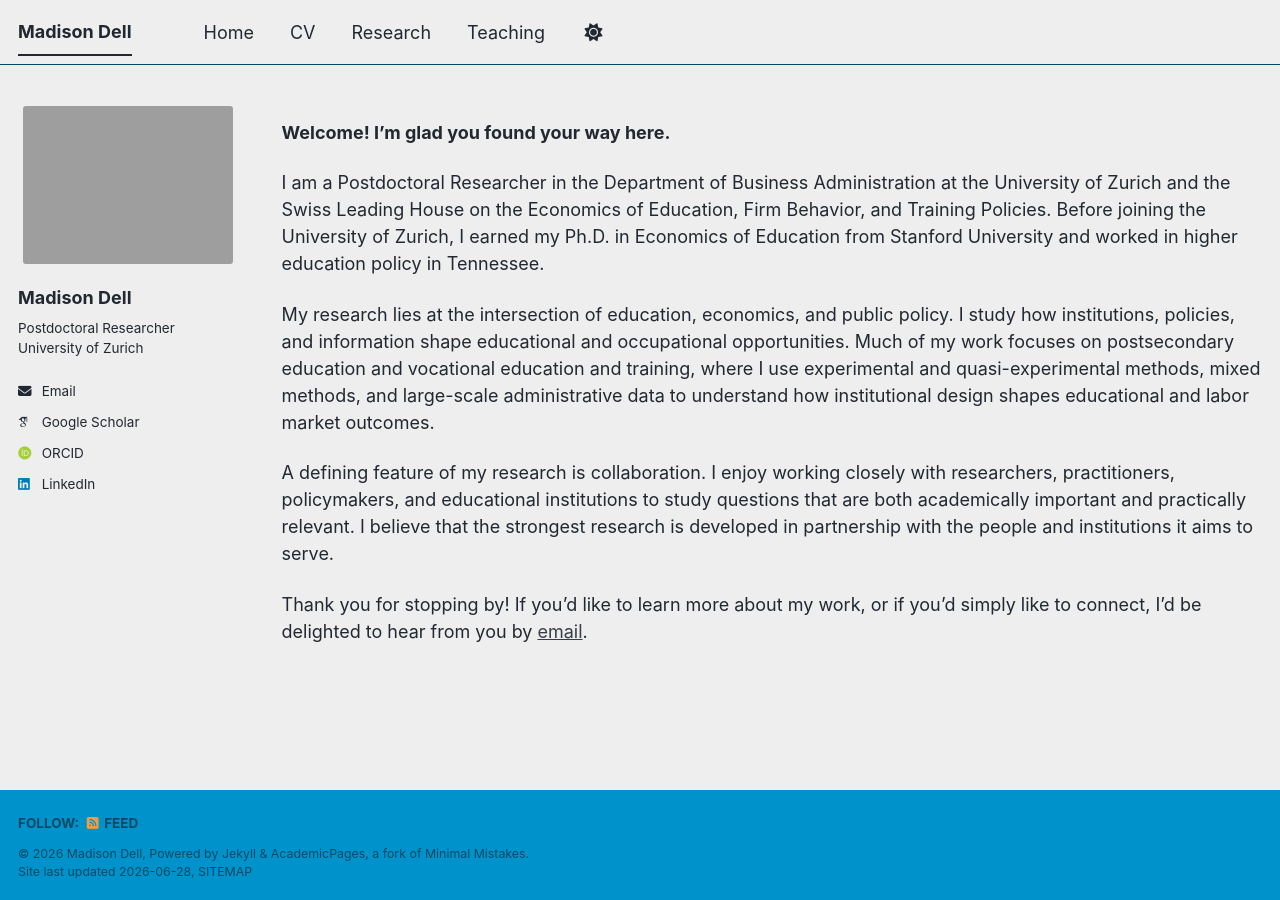
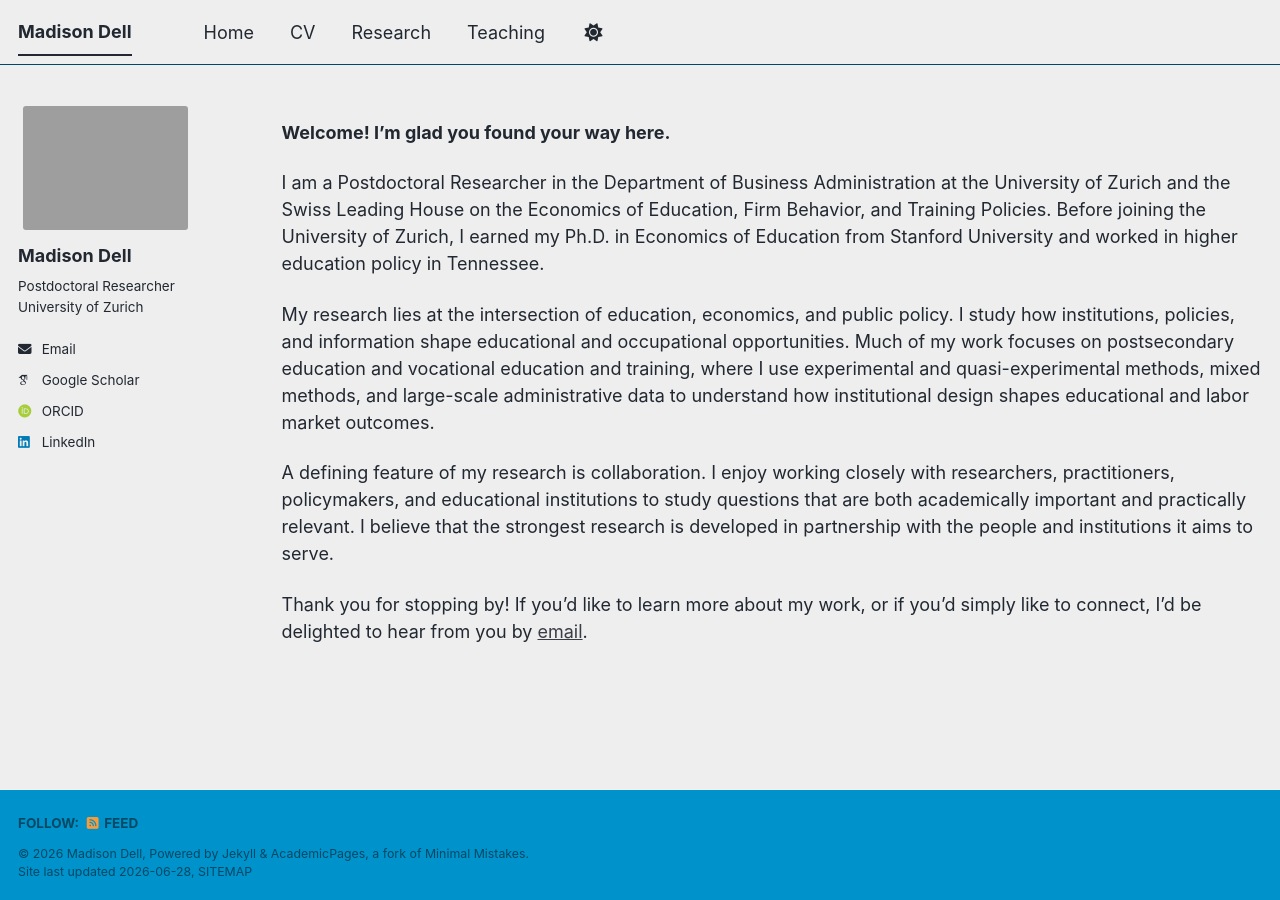
Before and after one commit to MadisonMDell/madisonmdell.github.io, a Jekyll site: the page built from _pages/about.md, in a window 1280 px wide. Built offline with Jekyll 4.4.1, drawn with Linux system fonts in a browser that asks for light colours; some web fonts are replaced; a script bundle is joined from its source files by our own code; library files that are not in the unit come from our copies.

Commit message:
Update main.scss

```diff
--- a/assets/css/main.scss
+++ b/assets/css/main.scss
@@ -42,24 +42,11 @@
     "vendor/font-awesome/brands"
 ;
 
-/* Slightly widen the author sidebar */
-.sidebar {
-  width: 260px !important;
+.author__avatar {
+  display: block;
 }
 
-/* Resize author photo */
-.sidebar .author__avatar {
-  width: 220px !important;
-  max-width: 220px !important;
-  margin-bottom: 1em !important;
-}
-
-.sidebar .author__avatar img,
-.sidebar img.author__avatar {
-  width: 220px !important;
-  max-width: 220px !important;
-  height: auto !important;
-  display: block !important;
+.author__avatar img {
   border-radius: 8px !important;
   border: none !important;
   box-shadow: none !important;
```
